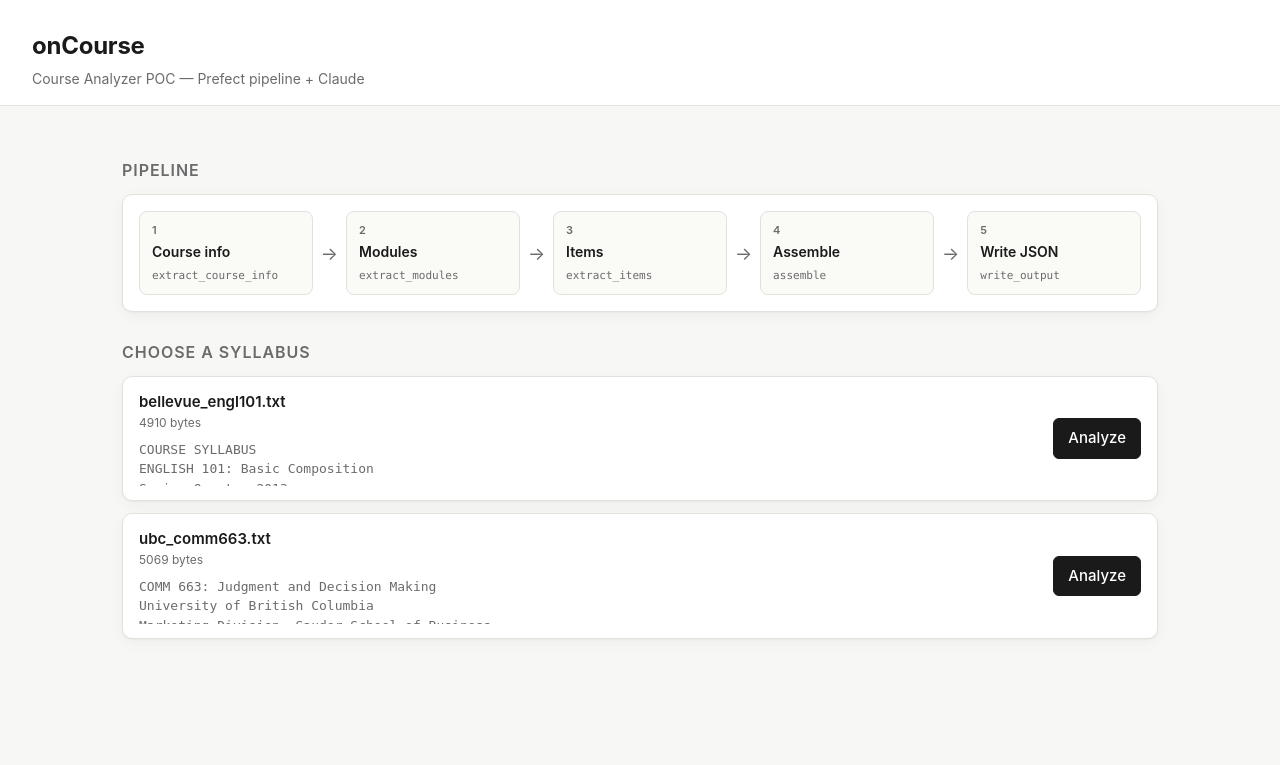
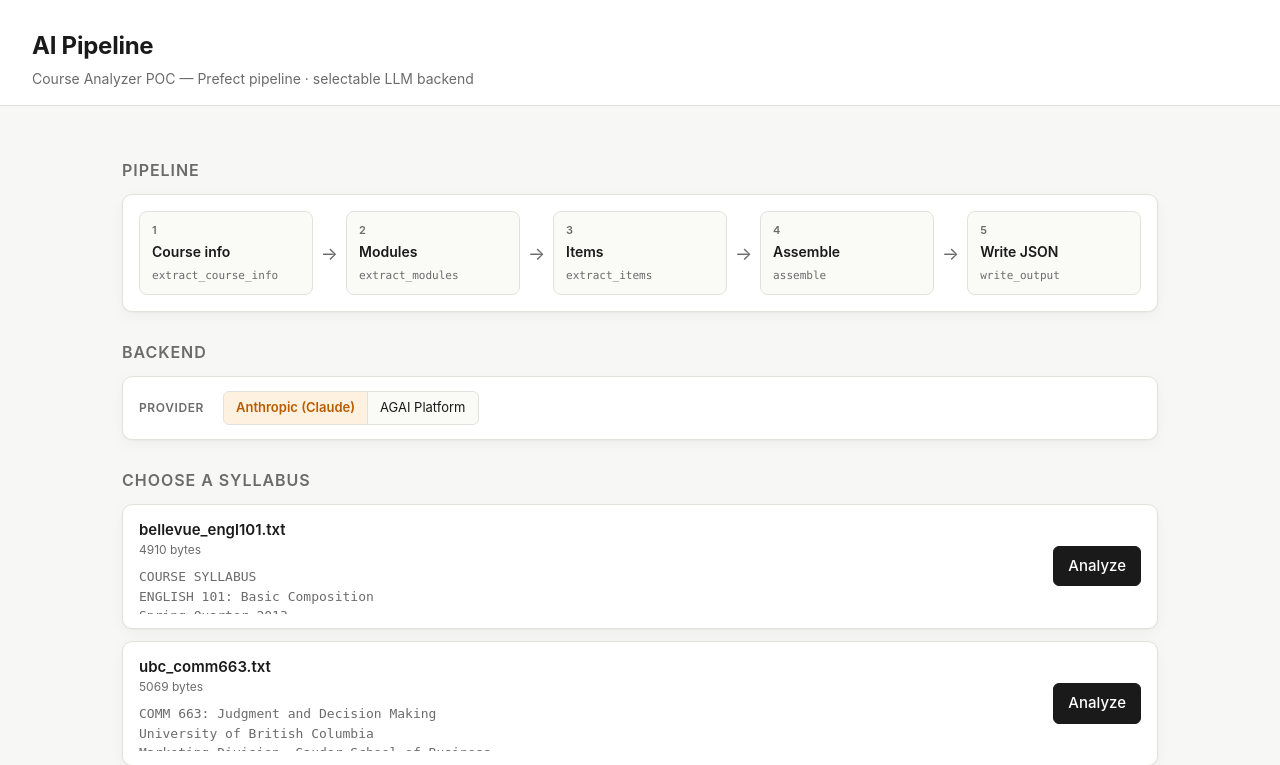
Before and after one commit to jweisman/ai-pipeline-poc, a FastAPI app: page / in a window 1280 px wide. Shown: the top 765 px of the page. Before the commit the page ends 640 px from the top, so only its background shows below. Run offline with FastAPI, Linux system fonts and the light colour scheme.

Commit message:
Support AG AI Platform

```diff
--- a/requirements.txt
+++ b/requirements.txt
@@ -1,5 +1,6 @@
 prefect>=3.0.0
 anthropic>=0.40.0
+openai>=1.0.0
 pydantic>=2.0
 PyYAML>=6.0
 Jinja2>=3.1
@@ -7,3 +8,4 @@ pytest>=8.0
 python-dotenv>=1.0
 fastapi>=0.110.0
 uvicorn[standard]>=0.27.0
+httpx>=0.27.0
--- a/web/app.py
+++ b/web/app.py
@@ -28,11 +28,15 @@ from typing import Any, Optional
 ROOT = Path(__file__).resolve().parent.parent
 sys.path.insert(0, str(ROOT))
 
+import os  # noqa: E402
+
+import httpx  # noqa: E402
 from fastapi import FastAPI, HTTPException, Request  # noqa: E402
 from fastapi.responses import StreamingResponse  # noqa: E402
 from fastapi.staticfiles import StaticFiles  # noqa: E402
 from fastapi.templating import Jinja2Templates  # noqa: E402
 
+from flows.ai_client import AIConfig  # noqa: E402
 from flows.course_analyzer import course_analyzer  # noqa: E402
 from flows.stage_events import stage_sink  # noqa: E402
 
@@ -40,7 +44,7 @@ from flows.stage_events import stage_sink  # noqa: E402
 SYLLABI_DIR = ROOT / "syllabi"
 WEB_DIR = Path(__file__).resolve().parent
 
-app = FastAPI(title="onCourse — Course Analyzer")
+app = FastAPI(title="AI Pipeline POC")
 app.mount("/static", StaticFiles(directory=WEB_DIR / "static"), name="static")
 templates = Jinja2Templates(directory=WEB_DIR / "templates")
 
@@ -70,6 +74,8 @@ STAGES = [
 class RunState:
     run_id: str
     syllabus: str
+    backend: str = "anthropic"
+    model: Optional[str] = None
     status: str = "pending"  # pending | running | done | error
     events: queue.Queue = field(default_factory=queue.Queue)
     result: Optional[dict[str, Any]] = None
@@ -126,8 +132,12 @@ def _run_flow(state: RunState, syllabus_path: Path) -> None:
         state.status = "running"
         state.events.put({"type": "status", "status": "running"})
 
+        ai_config = AIConfig(
+            backend=state.backend,  # type: ignore[arg-type]
+            model_override=state.model,
+        )
         with stage_sink(stage_callback):
-            result = course_analyzer(str(syllabus_path))
+            result = course_analyzer(str(syllabus_path), ai_config=ai_config)
         state.result = json.loads(result.model_dump_json())
         state.status = "done"
         # Send status before result. The frontend closes the SSE stream as
@@ -177,8 +187,39 @@ async def index(request: Request):
         {
             "syllabi": _list_syllabi(),
             "stages": STAGES,
+            "default_backend": os.environ.get("AI_BACKEND", "anthropic").lower(),
+            "agai_default_model": os.environ.get("AGAI_DEFAULT_MODEL", "gpt_4o"),
         },
     )
+
+
+@app.get("/agai/models")
+async def list_agai_models():
+    """Proxy AGAI's model list so the browser doesn't need direct access to
+    the AGAI host. Returns a list of {id, display}."""
+    base = os.environ.get("AGAI_BASE_URL")
+    token = os.environ.get("AGAI_AUTH_TOKEN")
+    if not base or not token:
+        raise HTTPException(
+            503, "AGAI_BASE_URL / AGAI_AUTH_TOKEN not configured on the server"
+        )
+    url = base.rstrip("/") + "/large-language-models/"
+    try:
+        async with httpx.AsyncClient(timeout=10.0) as client:
+            resp = await client.get(url, headers={"x-auth-token": token})
+        resp.raise_for_status()
+    except httpx.HTTPError as e:
+        raise HTTPException(502, f"AGAI request failed: {e}") from e
+
+    data = resp.json()
+    # AGAI returns { "title": ..., "resources": [{"href": "/.../gpt_4o/", "display": "..."}] }
+    models = []
+    for r in data.get("resources", []):
+        href = (r.get("href") or "").strip().rstrip("/")
+        model_id = href.rsplit("/", 1)[-1].strip()
+        if model_id:
+            models.append({"id": model_id, "display": r.get("display", model_id)})
+    return {"models": models}
 
 
 @app.post("/runs")
@@ -190,17 +231,28 @@ async def start_run(payload: dict):
     if not syllabus_path.is_file() or syllabus_path.parent != SYLLABI_DIR:
         raise HTTPException(404, f"Unknown syllabus: {syllabus}")
 
+    backend = (payload.get("backend") or os.environ.get("AI_BACKEND", "anthropic")).lower()
+    if backend not in ("anthropic", "agai"):
+        raise HTTPException(400, f"Unknown backend: {backend!r}")
+    model = payload.get("model") or None
+    if backend == "agai" and not model:
+        # Fall back to env default; AIConfig.resolve_model handles the final
+        # default, but capturing it here keeps RunState honest for logs/debug.
+        model = os.environ.get("AGAI_DEFAULT_MODEL") or "gpt_4o"
+
     with _runs_lock:
         if any(r.status == "running" for r in _runs.values()):
             raise HTTPException(409, "Another run is already in progress")
         run_id = str(uuid.uuid4())
-        state = RunState(run_id=run_id, syllabus=syllabus)
+        state = RunState(
+            run_id=run_id, syllabus=syllabus, backend=backend, model=model
+        )
         _runs[run_id] = state
 
     threading.Thread(
         target=_run_flow, args=(state, syllabus_path), daemon=True
     ).start()
-    return {"run_id": run_id}
+    return {"run_id": run_id, "backend": backend, "model": model}
 
 
 @app.get("/runs/{run_id}/events")
--- a/web/static/app.js
+++ b/web/static/app.js
@@ -17,9 +17,103 @@ const els = {
   resultBody: document.getElementById("result-body"),
   resultBack: document.getElementById("result-back"),
   downloadJson: document.getElementById("download-json"),
+  backendSection: document.getElementById("backend-section"),
+  modelRow: document.getElementById("model-row"),
+  modelSelect: document.getElementById("agai-model"),
+  modelHint: document.getElementById("model-hint"),
 };
 
 let activeSource = null;
+
+// ---------------------------------------------------------------------------
+// Backend selector
+// ---------------------------------------------------------------------------
+
+const BACKEND_KEY = "ai-pipeline-poc.backend";
+const MODEL_KEY = "ai-pipeline-poc.agai_model";
+
+const backendState = {
+  backend: localStorage.getItem(BACKEND_KEY)
+    || els.backendSection.dataset.defaultBackend
+    || "anthropic",
+  agaiModel: localStorage.getItem(MODEL_KEY) || "",
+  modelsLoaded: false,
+};
+
+function setBackend(backend, { persist = true } = {}) {
+  backendState.backend = backend;
+  if (persist) localStorage.setItem(BACKEND_KEY, backend);
+
+  for (const btn of document.querySelectorAll(".seg-btn")) {
+    const active = btn.dataset.backend === backend;
+    btn.classList.toggle("active", active);
+    btn.setAttribute("aria-checked", active ? "true" : "false");
+  }
+  els.modelRow.classList.toggle("hidden", backend !== "agai");
+
+  if (backend === "agai" && !backendState.modelsLoaded) {
+    loadAgaiModels();
+  }
+}
+
+async function loadAgaiModels() {
+  els.modelHint.textContent = "";
+  try {
+    const res = await fetch("/agai/models");
+    if (!res.ok) {
+      const txt = await res.text();
+      throw new Error(`${res.status}: ${txt}`);
+    }
+    const data = await res.json();
+    const models = data.models || [];
+    backendState.modelsLoaded = true;
+    populateModelSelect(models);
+  } catch (e) {
+    els.modelSelect.innerHTML = "";
+    const opt = document.createElement("option");
+    opt.value = "";
+    opt.textContent = "(failed to load AGAI models)";
+    els.modelSelect.appendChild(opt);
+    els.modelHint.textContent = String(e.message || e);
+  }
+}
+
+function populateModelSelect(models) {
+  els.modelSelect.innerHTML = "";
+  if (!models.length) {
+    const opt = document.createElement("option");
+    opt.value = "";
+    opt.textContent = "(no models returned)";
+    els.modelSelect.appendChild(opt);
+    return;
+  }
+
+  const fallback = els.backendSection.dataset.agaiDefaultModel || models[0].id;
+  const desired = backendState.agaiModel || fallback;
+
+  for (const m of models) {
+    const opt = document.createElement("option");
+    opt.value = m.id;
+    opt.textContent = m.display ? `${m.display} (${m.id})` : m.id;
+    if (m.id === desired) opt.selected = true;
+    els.modelSelect.appendChild(opt);
+  }
+  // If `desired` wasn't in the list, browser auto-selects index 0; sync state
+  // back so the persisted value reflects what's actually shown.
+  backendState.agaiModel = els.modelSelect.value;
+  localStorage.setItem(MODEL_KEY, backendState.agaiModel);
+}
+
+els.modelSelect.addEventListener("change", () => {
+  backendState.agaiModel = els.modelSelect.value;
+  localStorage.setItem(MODEL_KEY, backendState.agaiModel);
+});
+
+for (const btn of document.querySelectorAll(".seg-btn")) {
+  btn.addEventListener("click", () => setBackend(btn.dataset.backend));
+}
+
+setBackend(backendState.backend, { persist: false });
 
 // ---------------------------------------------------------------------------
 // View transitions
@@ -105,10 +199,14 @@ async function startRun(syllabusName) {
 
   let runId;
   try {
+    const body = { syllabus: syllabusName, backend: backendState.backend };
+    if (backendState.backend === "agai" && backendState.agaiModel) {
+      body.model = backendState.agaiModel;
+    }
     const res = await fetch("/runs", {
       method: "POST",
       headers: { "Content-Type": "application/json" },
-      body: JSON.stringify({ syllabus: syllabusName }),
+      body: JSON.stringify(body),
     });
     if (!res.ok) {
       const text = await res.text();
--- a/web/static/style.css
+++ b/web/static/style.css
@@ -138,6 +138,69 @@ section h2 {
   color: var(--muted);
   font-size: 18px;
   flex: 0 0 auto;
+}
+
+/* ------------------ Backend selector ------------------ */
+
+.backend-card {
+  background: var(--panel);
+  border: 1px solid var(--line);
+  border-radius: var(--radius);
+  padding: 14px 16px;
+  box-shadow: var(--shadow);
+  display: grid;
+  gap: 10px;
+}
+.backend-row {
+  display: flex;
+  align-items: center;
+  gap: 12px;
+  flex-wrap: wrap;
+}
+.backend-label {
+  font-size: 12px;
+  text-transform: uppercase;
+  letter-spacing: 0.05em;
+  color: var(--muted);
+  font-weight: 600;
+  min-width: 72px;
+}
+.segmented {
+  display: inline-flex;
+  background: #fafaf7;
+  border: 1px solid var(--line);
+  border-radius: 6px;
+  overflow: hidden;
+}
+.seg-btn {
+  appearance: none;
+  background: transparent;
+  border: none;
+  padding: 6px 12px;
+  font: inherit;
+  font-size: 13px;
+  cursor: pointer;
+  color: var(--ink);
+}
+.seg-btn + .seg-btn { border-left: 1px solid var(--line); }
+.seg-btn:hover { background: rgba(0, 0, 0, 0.04); }
+.seg-btn.active {
+  background: var(--accent-soft);
+  color: var(--accent);
+  font-weight: 600;
+}
+.model-select {
+  font: inherit;
+  font-size: 13px;
+  padding: 6px 10px;
+  border: 1px solid var(--line);
+  border-radius: 6px;
+  background: white;
+  min-width: 280px;
+}
+.backend-hint {
+  color: var(--err);
+  font-size: 12px;
 }
 
 /* ------------------ Syllabus picker ------------------ */
--- a/web/templates/index.html
+++ b/web/templates/index.html
@@ -3,13 +3,13 @@
 <head>
   <meta charset="UTF-8" />
   <meta name="viewport" content="width=device-width, initial-scale=1.0" />
-  <title>onCourse — Course Analyzer</title>
+  <title>AI Pipeline POC</title>
   <link rel="stylesheet" href="/static/style.css" />
 </head>
 <body>
   <header class="site-header">
-    <h1>onCourse</h1>
-    <p class="tagline">Course Analyzer POC — Prefect pipeline + Claude</p>
+    <h1>AI Pipeline</h1>
+    <p class="tagline">Course Analyzer POC — Prefect pipeline · selectable LLM backend</p>
   </header>
 
   <main>
@@ -24,6 +24,28 @@
         </div>
         {% if not loop.last %}<div class="stage-arrow">→</div>{% endif %}
         {% endfor %}
+      </div>
+    </section>
+
+    <section class="backend-section" id="backend-section"
+             data-default-backend="{{ default_backend }}"
+             data-agai-default-model="{{ agai_default_model }}">
+      <h2>Backend</h2>
+      <div class="backend-card">
+        <div class="backend-row">
+          <label class="backend-label">Provider</label>
+          <div class="segmented" role="radiogroup" aria-label="Backend">
+            <button type="button" class="seg-btn" data-backend="anthropic" role="radio">Anthropic (Claude)</button>
+            <button type="button" class="seg-btn" data-backend="agai" role="radio">AGAI Platform</button>
+          </div>
+        </div>
+        <div class="backend-row hidden" id="model-row">
+          <label class="backend-label" for="agai-model">Model</label>
+          <select id="agai-model" class="model-select">
+            <option value="">Loading models…</option>
+          </select>
+          <span class="backend-hint" id="model-hint"></span>
+        </div>
       </div>
     </section>
 
```
Also changed, not shown: CLAUDE.md (+14 -0 lines), flows/ai_client.py (+180 -41 lines), flows/course_analyzer.py (+30 -12 lines), README.md, 1 other file.
